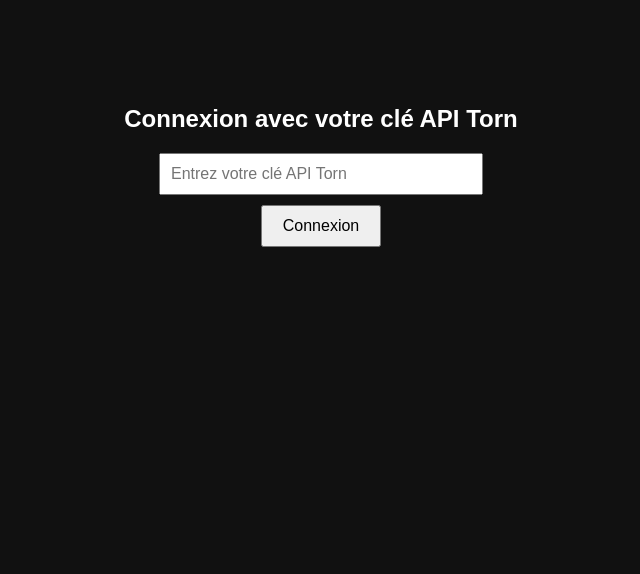
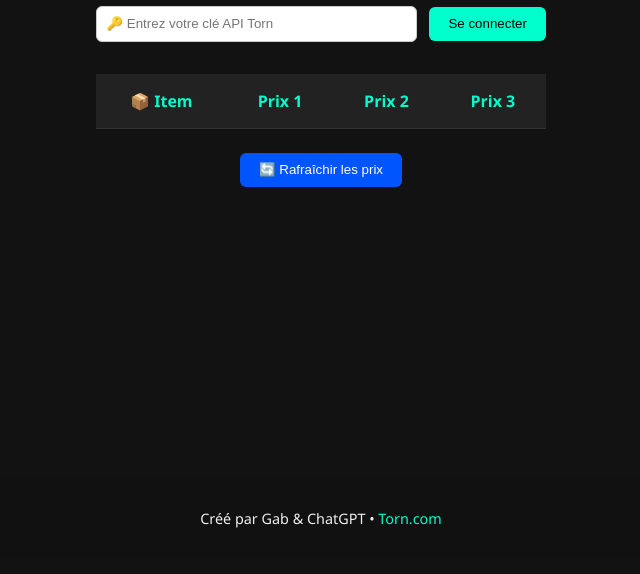
Before and after one commit to sleyesic/torn-price-tracker, a website: page index.html in a window 1280 px wide. Shown: the part 242-816 px from the top of the page, without its empty margins (319-959 px from the left). Drawn offline with Linux system fonts and the light colour scheme.

Commit message:
Auto push

```diff
--- a/index.html
+++ b/index.html
@@ -1,47 +1,43 @@
-
 <!DOCTYPE html>
 <html lang="fr">
 <head>
   <meta charset="UTF-8" />
-  <title>Connexion Torn</title>
-  <style>
-    body {
-      font-family: Arial, sans-serif;
-      background-color: #111;
-      color: white;
-      display: flex;
-      justify-content: center;
-      align-items: center;
-      height: 100vh;
-      flex-direction: column;
-    }
-    input {
-      padding: 10px;
-      font-size: 1rem;
-      margin-bottom: 10px;
-      width: 300px;
-    }
-    button {
-      padding: 10px 20px;
-      font-size: 1rem;
-    }
-  </style>
+  <meta name="viewport" content="width=device-width, initial-scale=1.0" />
+  <title>Torn Market Tracker</title>
+  <link rel="stylesheet" href="style.css" />
+  <link rel="icon" href="https://www.torn.com/favicon.ico" />
 </head>
 <body>
-  <h2>Connexion avec votre clé API Torn</h2>
-  <input type="text" id="apiKey" placeholder="Entrez votre clé API Torn" />
-  <button onclick="login()">Connexion</button>
+  <div class="container">
+    <h1>💰 Torn Price Tracker</h1>
 
-  <script>
-    function login() {
-      const key = document.getElementById("apiKey").value.trim();
-      if (!key) {
-        alert("Veuillez entrer une clé API valide.");
-        return;
-      }
-      sessionStorage.setItem("tornApiKey", key);
-      window.location.href = "main.html";
-    }
-  </script>
+    <div class="api-box">
+      <input type="text" id="apiKey" placeholder="🔑 Entrez votre clé API Torn" />
+      <button id="loginBtn">Se connecter</button>
+    </div>
+
+    <div class="table-wrap">
+      <table>
+        <thead>
+          <tr>
+            <th>📦 Item</th>
+            <th>Prix 1</th>
+            <th>Prix 2</th>
+            <th>Prix 3</th>
+          </tr>
+        </thead>
+        <tbody id="dataTable">
+          <!-- Rempli dynamiquement -->
+        </tbody>
+      </table>
+      <button id="refreshBtn">🔄 Rafraîchir les prix</button>
+    </div>
+  </div>
+
+  <footer>
+    <p>Créé par Gab & ChatGPT • <a href="https://torn.com">Torn.com</a></p>
+  </footer>
+
+  <script src="script.js"></script>
 </body>
 </html>
--- /dev/null
+++ b/script.js
@@ -0,0 +1,43 @@
+const items = {
+  206: "Xanax",
+  209: "Stat Enhancer",
+  283: "Donator Pack"
+};
+
+document.getElementById("loginBtn").addEventListener("click", () => {
+  const key = document.getElementById("apiKey").value.trim();
+  if (key) {
+    localStorage.setItem("tornApiKey", key);
+    loadPrices();
+  }
+});
+
+document.getElementById("refreshBtn").addEventListener("click", loadPrices);
+
+function loadPrices() {
+  const key = localStorage.getItem("tornApiKey");
+  const table = document.getElementById("dataTable");
+  table.innerHTML = "";
+  if (!key) return alert("Clé API manquante.");
+
+  Object.entries(items).forEach(([id, name]) => {
+    fetch(`/proxy?itemId=${id}&key=${key}`)
+      .then(res => res.json())
+      .then(data => {
+        if (!data.itemmarket?.listings) throw new Error("Pas de données.");
+        const top3 = data.itemmarket.listings.slice(0, 3);
+        const row = document.createElement("tr");
+        row.innerHTML = `
+          <td>${name}</td>
+          ${top3.map(i => `<td><a href="https://www.torn.com/imarket.php#/p=shop&type=inventory&searchname=&id=${id}" target="_blank">${i.price.toLocaleString()}$ (${i.amount})</a></td>`).join("")}
+          ${"<td>Erreur de chargement</td>".repeat(3 - top3.length)}
+        `;
+        table.appendChild(row);
+      })
+      .catch(() => {
+        const row = document.createElement("tr");
+        row.innerHTML = `<td>${name}</td><td colspan="3">Erreur de chargement</td>`;
+        table.appendChild(row);
+      });
+  });
+}
--- /dev/null
+++ b/style.css
@@ -0,0 +1,76 @@
+body {
+  margin: 0;
+  font-family: 'Segoe UI', sans-serif;
+  background-color: #121212;
+  color: #f0f0f0;
+  display: flex;
+  flex-direction: column;
+  min-height: 100vh;
+}
+.container {
+  max-width: 900px;
+  margin: auto;
+  padding: 2rem;
+  text-align: center;
+}
+h1 {
+  font-size: 2rem;
+  color: #00ffcc;
+}
+.api-box {
+  margin: 1rem 0;
+}
+.api-box input {
+  padding: 0.6rem;
+  width: 300px;
+  border-radius: 6px;
+  border: 1px solid #ccc;
+  margin-right: 8px;
+}
+.api-box button {
+  padding: 0.6rem 1.2rem;
+  background-color: #00ffcc;
+  color: #000;
+  border: none;
+  border-radius: 6px;
+  cursor: pointer;
+}
+.table-wrap {
+  margin-top: 2rem;
+}
+table {
+  width: 100%;
+  border-collapse: collapse;
+  background-color: #1e1e1e;
+}
+th, td {
+  padding: 1rem;
+  border-bottom: 1px solid #333;
+}
+th {
+  background-color: #222;
+  color: #00ffcc;
+}
+tr:hover {
+  background-color: #2a2a2a;
+}
+button#refreshBtn {
+  margin-top: 1.5rem;
+  padding: 0.6rem 1.2rem;
+  background-color: #0055ff;
+  color: white;
+  border: none;
+  border-radius: 6px;
+  cursor: pointer;
+}
+footer {
+  margin-top: auto;
+  padding: 1rem;
+  text-align: center;
+  background-color: #111;
+  font-size: 0.9rem;
+}
+footer a {
+  color: #00ffcc;
+  text-decoration: none;
+}
```
